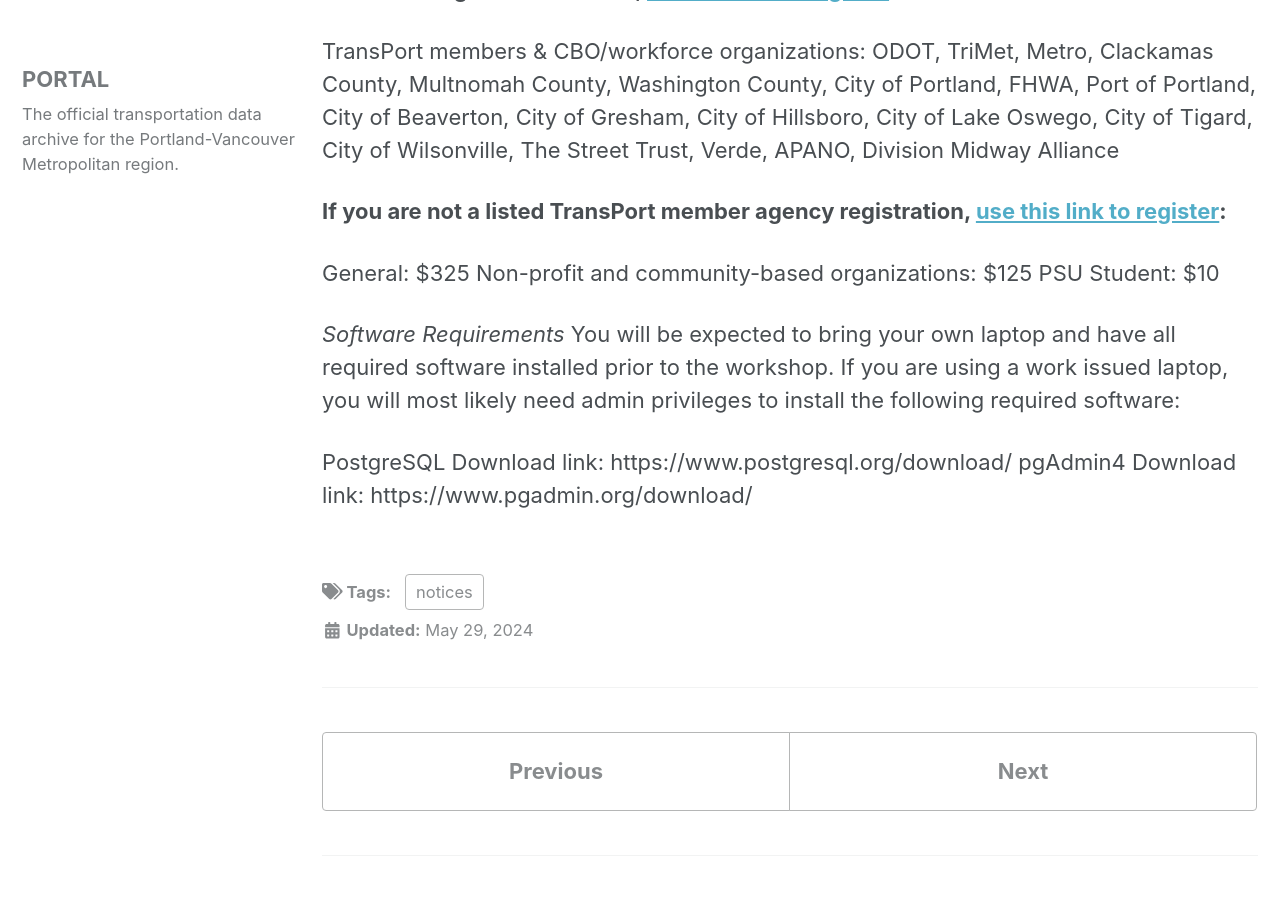
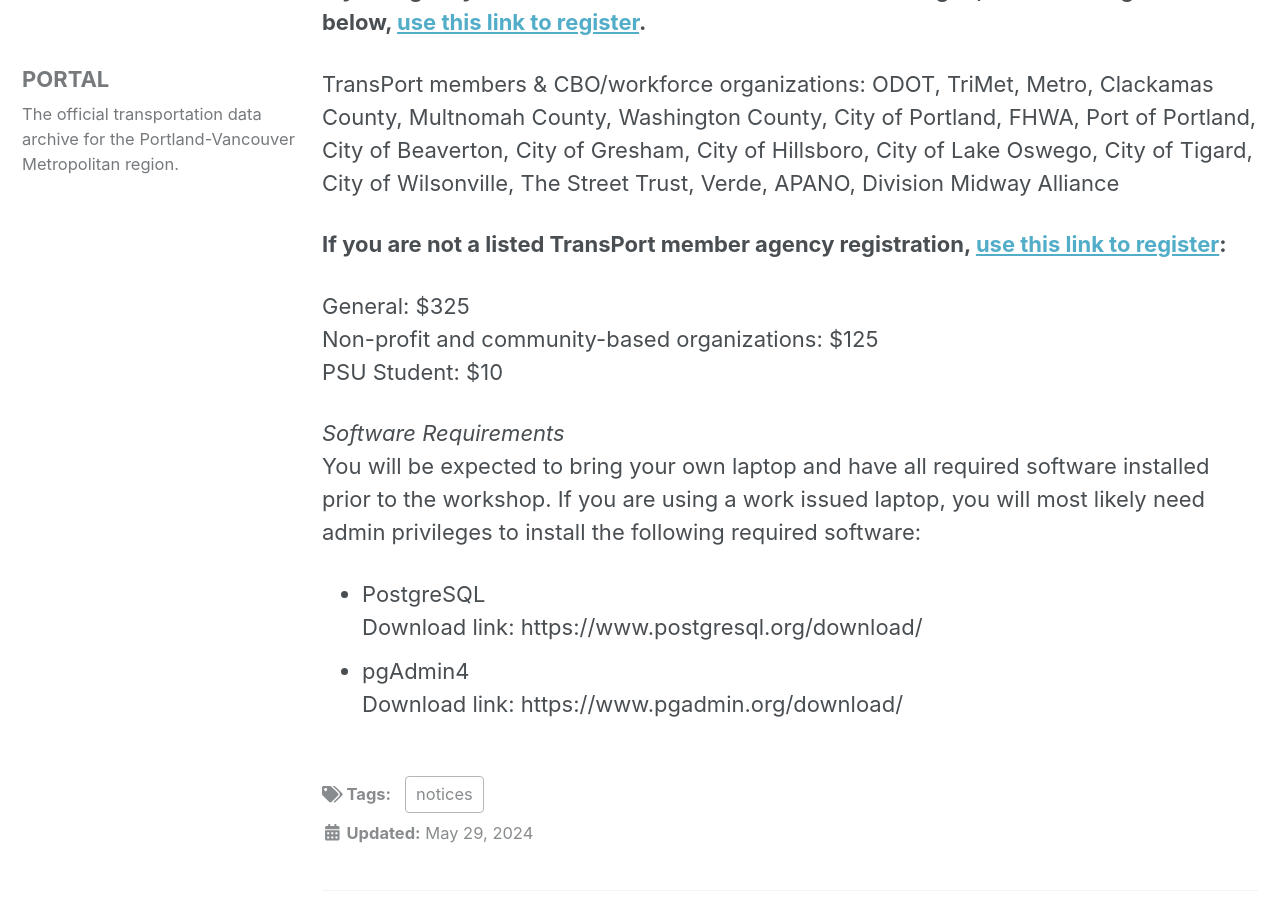
Before and after one commit to adus/portal-documentation, a Jekyll site: the page built from _posts/2024-05-29-sql-general-registration.md, in a window 1280 px wide and 900 px high, scrolled down 603 px. Built offline with Jekyll 4.4.1, drawn with Linux system fonts in a browser that asks for light colours; nearby versions of some CDN libraries.

Commit message:
fix layout

```diff
--- a/_posts/2024-05-29-sql-general-registration.md
+++ b/_posts/2024-05-29-sql-general-registration.md
@@ -16,7 +16,6 @@
 Credit: PDH: 9 | AICP: 9
 
 
-
 _Registration Information_
 __If your agency is a member of TransPort and based in Oregon, or a listed organization below, [use this link to register](https://forms.gle/PCx43D45d621JEKb9).__
 
@@ -32,7 +31,7 @@
 _Software Requirements_
 You will be expected to bring your own laptop and have all required software installed prior to the workshop. If you are using a work issued laptop, you will most likely need admin privileges to install the following required software:
 
-PostgreSQL
+- PostgreSQL
 Download link: https://www.postgresql.org/download/
-pgAdmin4
+- pgAdmin4
 Download link: https://www.pgadmin.org/download/
```
